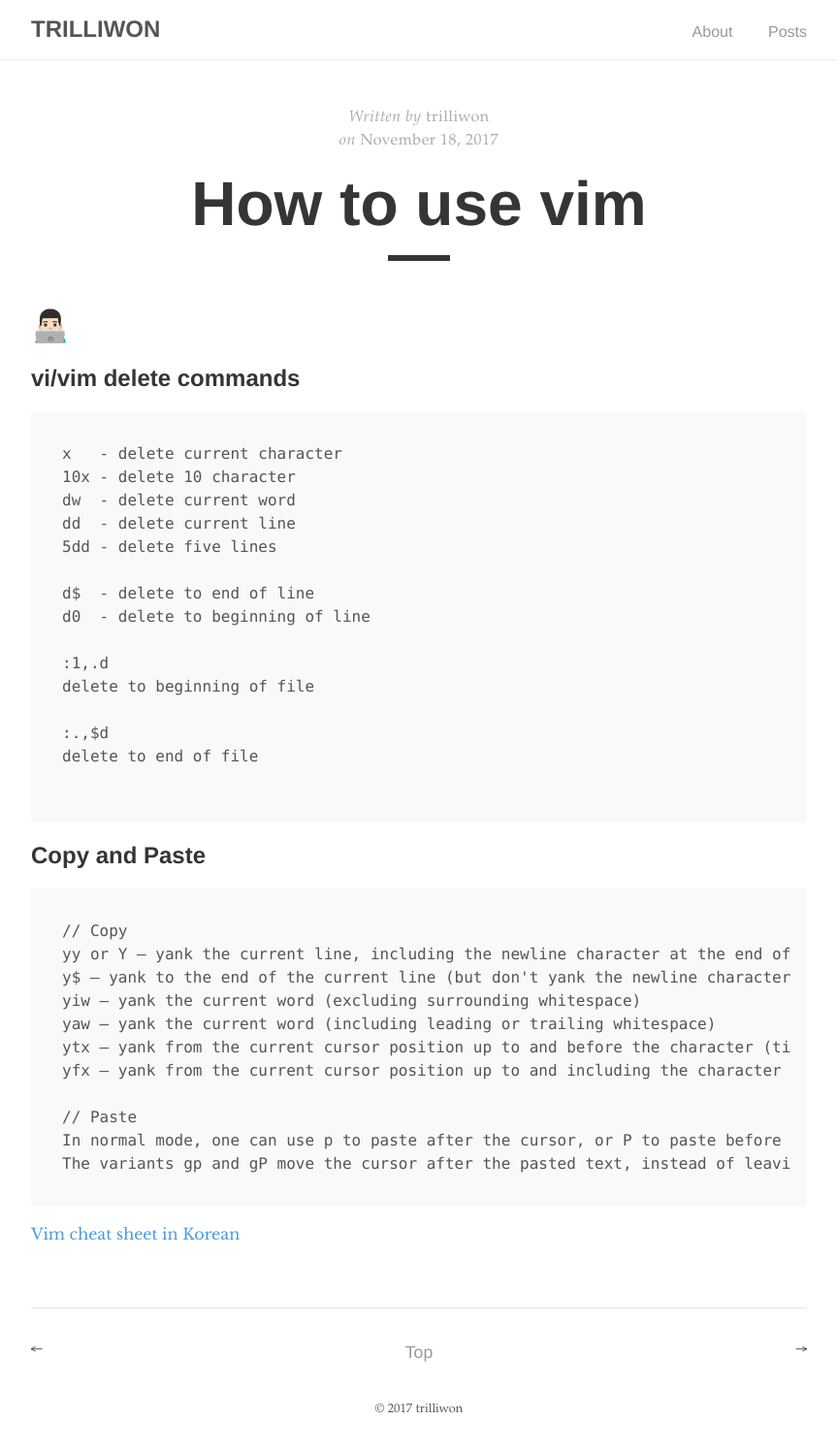
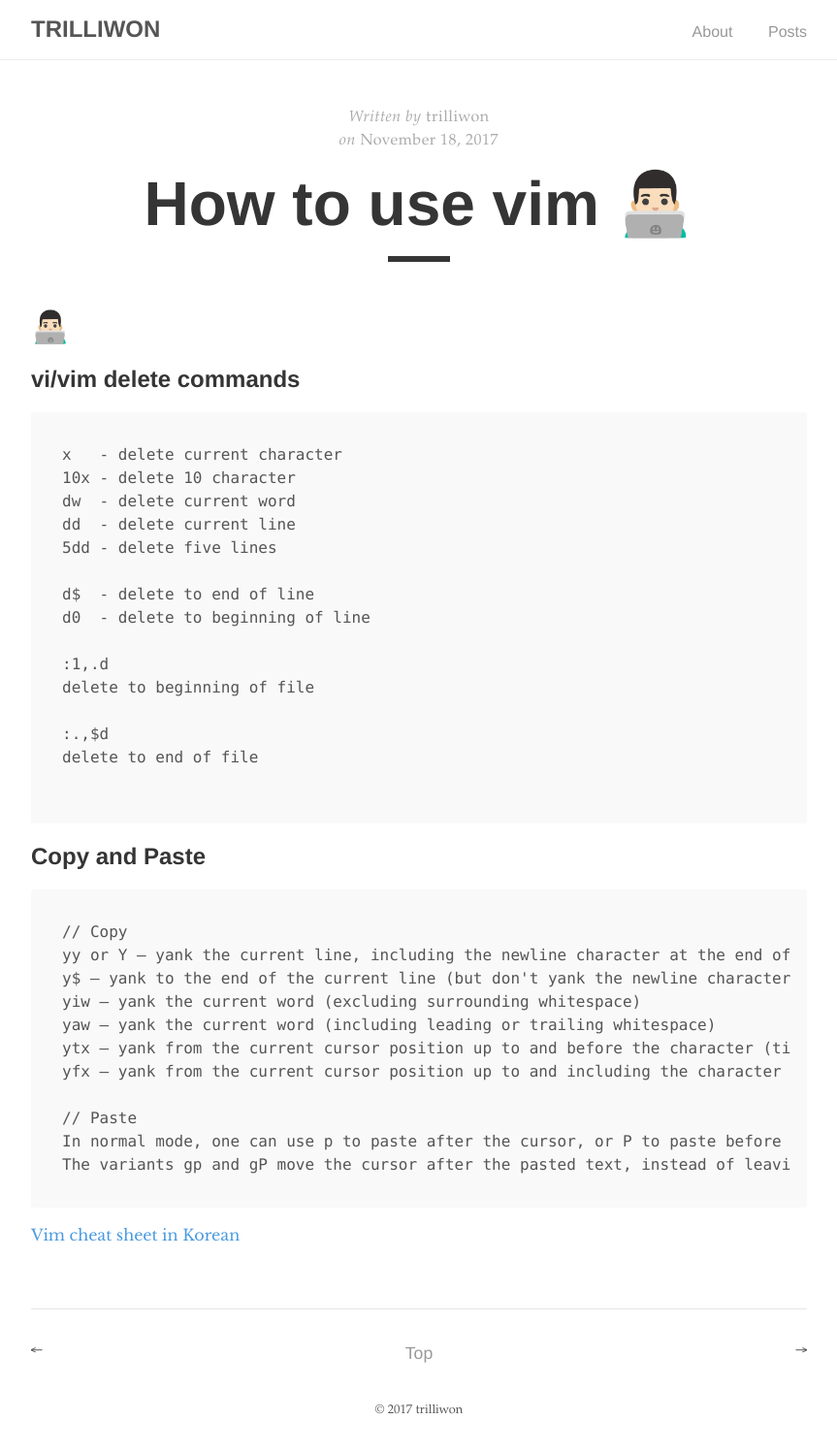
Before and after one commit to trilliwon/ABL, a Jekyll site: the page built from _posts/2017-11-19-vim-howto.md, in a window 1280 px wide. Shown: the whole page at 97% size, without its empty margins (208-1071 px from the left). Built offline with Jekyll 4.4.1, drawn with Linux system fonts in a browser that asks for light colours.

Commit message:
Sat Dec 23 17:57:14 KST 2017

```diff
--- a/_posts/2017-11-19-vim-howto.md
+++ b/_posts/2017-11-19-vim-howto.md
@@ -1,6 +1,6 @@
 ---
 layout: post
-title:  "How to use vim"
+title:  "How to use vim 👨🏻‍💻"
 date:   2017-11-19 7:00:00 +0900
 categories: vim
 ---
```
